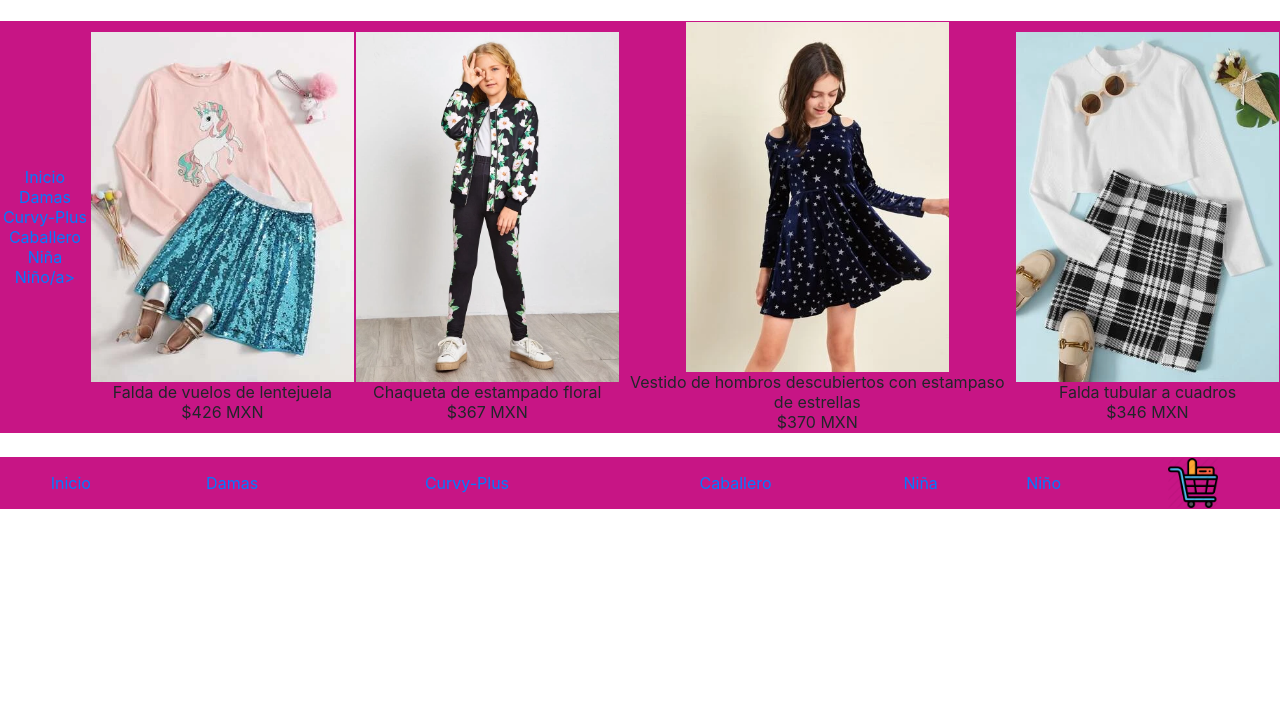
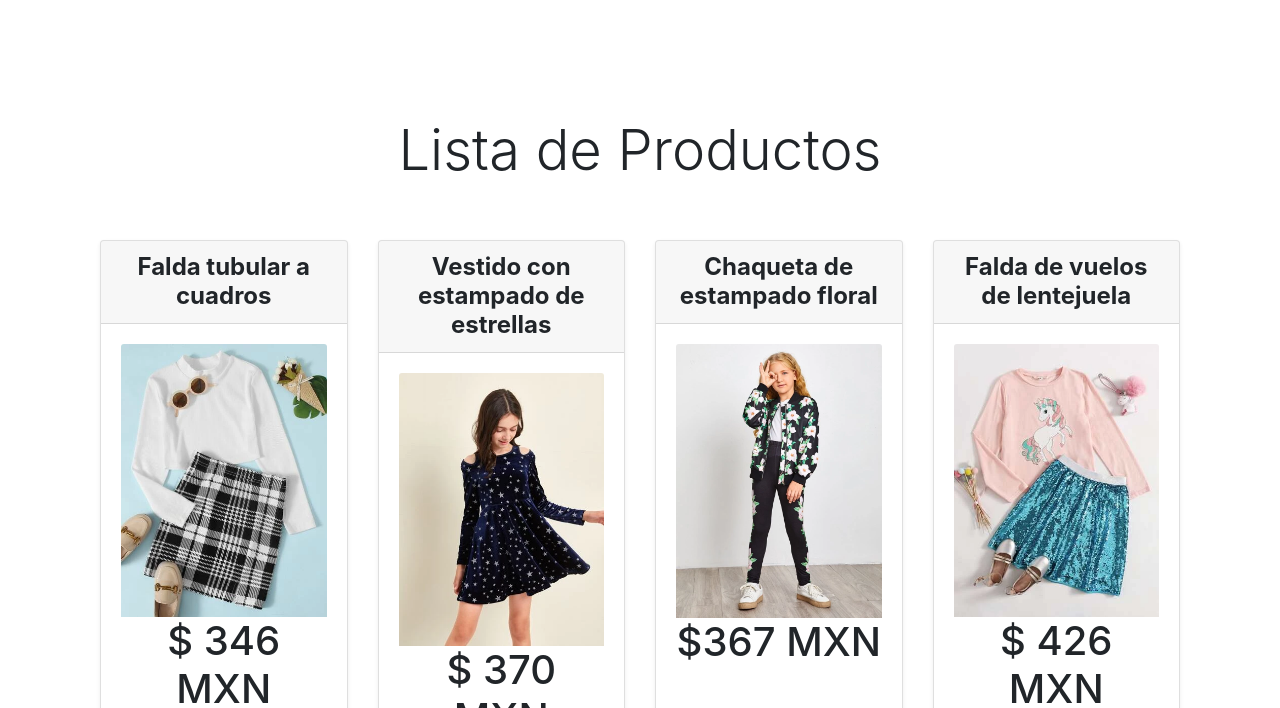
Before and after one commit to HeileenMena/Heme, a plain HTML site: page Nina.html in a window 1280 px wide. Shown: the part 244-952 px from the top of the page. Before the commit the page ends 800 px from the top, so only its background shows below. Drawn offline with nearby package versions, Linux system fonts and the light colour scheme.

Commit message:
Modifique el listado de productos de Nina

```diff
--- a/Nina.html
+++ b/Nina.html
@@ -2,7 +2,8 @@
     <head>
         <title>HEME</title>
         <link rel="StyleSheet" href="Tienda.css">
-        <link rel="stylesheet" href="https://cdn.jsdelivr.net/npm/bootstrap@4.5.3/dist/css/bootstrap.min.css" integrity="sha384-TX8t27EcRE3e/ihU7zmQxVncDAy5uIKz4rEkgIXeMed4M0jlfIDPvg6uqKI2xXr2" crossorigin="anonymous">
+        <link rel="stylesheet" href="https://cdn.jsdelivr.net/npm/bootstrap@4.5.3/dist/css/bootstrap.min.css"
+        integrity="sha384-TX8t27EcRE3e/ihU7zmQxVncDAy5uIKz4rEkgIXeMed4M0jlfIDPvg6uqKI2xXr2" crossorigin="anonymous">
     </head>
     <body>
         <div class="row">
@@ -22,38 +23,51 @@
                         <td><a href="index.html"><img src="img/cart.jpeg" height="50"></a></td>
                     </tr>
                 </table><br>
-                <table>
-                    <tr>
-                        <td>
-                            <a href="Tienda.html">Inicio</a>
-                            <a href="Damas.html">Damas</a><br>
-                            <a href="Curvy-Plus.html">Curvy-Plus</a><br>
-                            <a href="Caballero.html">Caballero</a><br>
-                            <a href="Nina.html">Ni&ntilde;a</a><br>
-                            <a href="Nino.html">Ni&ntilde;o/a><br>
-                        </td>
-                        <td>
-                            <img src="img/na.png" height="350"><br>
-                            Falda de vuelos de lentejuela<br>
-                            $426 MXN
-                        </td>
-                        <td>
-                            <img src="img/na1.png" height="350"><br>
-                            Chaqueta de estampado floral<br>
-                            $367 MXN
-                        </td>
-                        <td>
-                            <img src="img/na2.png" height="350"><br>
-                            Vestido de hombros descubiertos con estampaso de estrellas<br>
-                            $370 MXN
-                        </td>
-                        <td>
-                            <img src="img/na3.png" height="350"><br>
-                            Falda tubular a cuadros<br>
-                            $346 MXN
-                        </td>
-                    </tr>
-                </table><br>
+                <div class="pricing-header px-3 py-3 pt-md-5 pb-md-4 my-4 mx-auto text-center">
+                    <h1 class="display-4 mt-4">Lista de Productos</h1>
+                </div>
+                <div class="container" id="lista-productos">
+                    <div class="container" id="lista-productos">
+                        <div class="card-deck mb-3 text-center">
+                            <div class="card mb-4 shadow-sm">
+                                <div class="card-header">
+                                    <h4 class="my-0 font-weight-bold">Falda tubular a cuadros</h4>
+                                </div>
+                                <div class="card-body">
+                                    <img src="img/na3.png" class="card-img-top">
+                                    <h1 class="card-title pricing-card-title precio">$ <span class="">346</span> MXN</h1>
+                                </div>
+                            </div>
+                            <div class="card mb-4 shadow-sm">
+                                <div class="card-header">
+                                    <h4 class="my-0 font-weight-bold">Vestido con estampado de estrellas</h4>
+                                </div>
+                                <div class="card-body">
+                                    <img src="img/na2.png" class="card-img-top">
+                                    <h1 class="card-title pricing-card-title precio">$ <span class="">370</span> MXN</h1>
+                                </div>
+                            </div>
+                            <div class="card mb-4 shadow-sm">
+                                <div class="card-header">
+                                    <h4 class="my-0 font-weight-bold">Chaqueta de estampado floral</h4>
+                                </div>
+                                <div class="card-body">
+                                    <img src="img/na1.png" class="card-img-top">
+                                    <h1 class="card-title pricing-card-title precio">$<span class="">367</span> MXN</h1>
+                                </div>
+                            </div>
+                            <div class="card mb-4 shadow-sm">
+                                <div class="card-header">
+                                    <h4 class="my-0 font-weight-bold">Falda de vuelos de lentejuela</h4>
+                                </div>
+                                <div class="card-body">
+                                    <img src="img/na.png" class="card-img-top">
+                                    <h1 class="card-title pricing-card-title precio">$ <span class="">426</span> MXN</h1>
+                                </div>
+                            </div>
+                        </div>
+                    </div>
+                </div><br>
                 <table>
                     <tr>
                         <td><a href="Tienda.html">Inicio</a></td>
```
Also changed, not shown: Caballero.html (+2 -1 lines).
